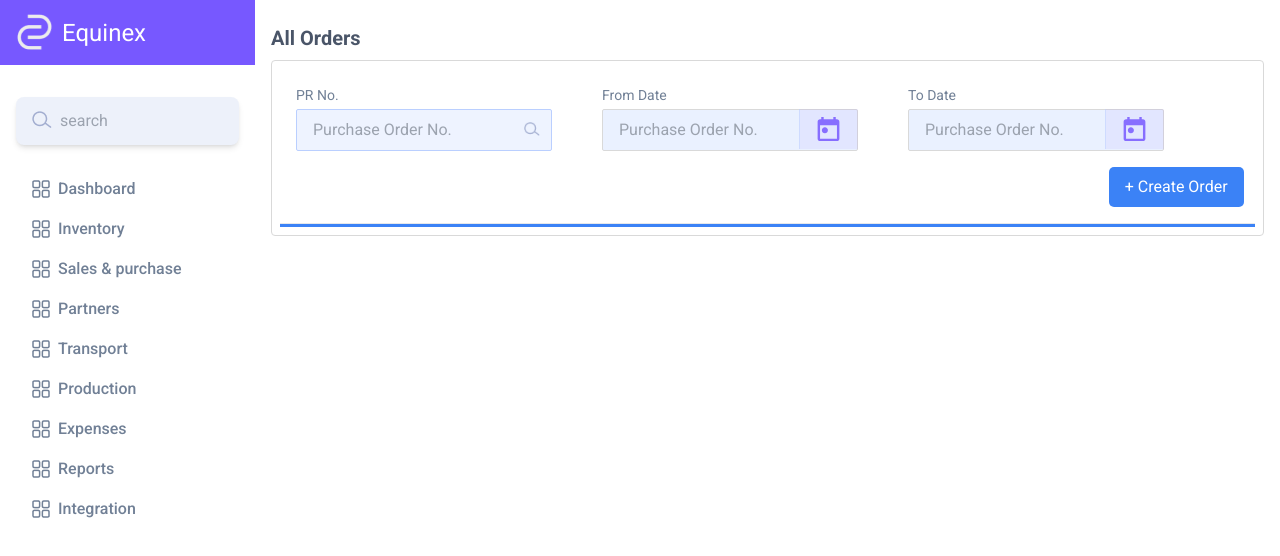
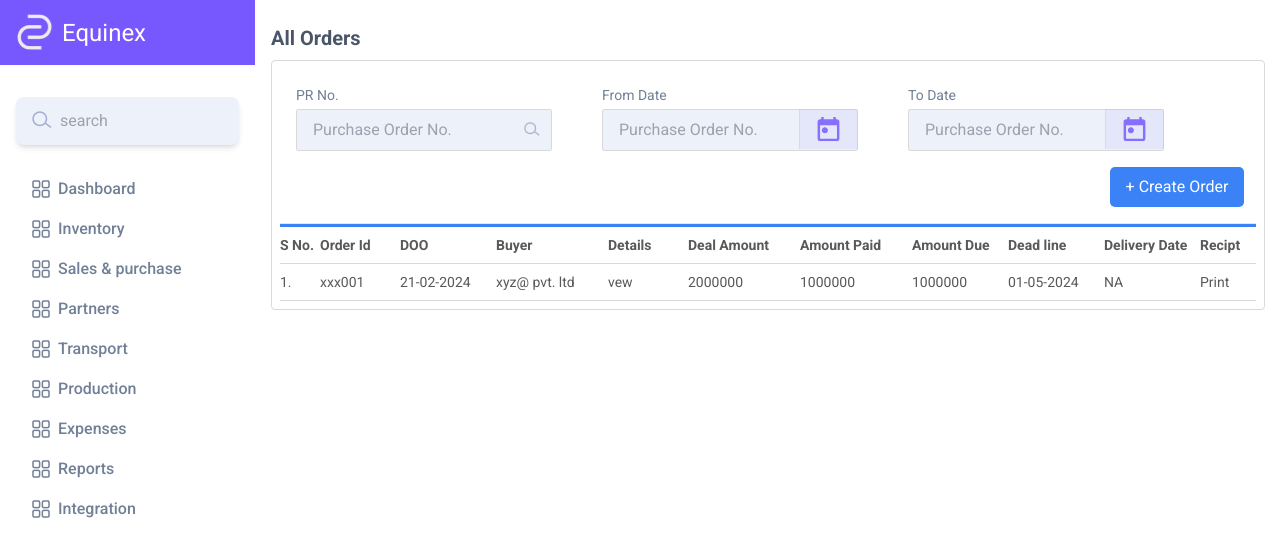
Before and after one commit to Dhruvanand24/equinexfrontend, a React (Vite) app: page /orderlist in a window 1280 px wide. Shown: the top 556 px of the page. Built offline with nearby package versions, Linux system fonts and the light colour scheme.

Commit message:
adding table

```diff
--- /dev/null
+++ b/src/components/Table.jsx
@@ -0,0 +1,39 @@
+import React from 'react'
+
+const Table = () => {
+  return (
+    <div>
+      <div id="tablehead" className='w-full flex text-[#595959] font-semibold text-sm py-2 border-b-[1px] border-[#D9D9D9]'>
+        <div className='w-10 flex text-wrap items-center justify-start'>S No.</div>
+        <div className='w-20 flex text-wrap items-center justify-start'>Order Id</div>
+        <div className='w-24 flex text-wrap items-center justify-start'>DOO</div>
+        <div className='w-28 flex text-wrap items-center justify-start'>Buyer</div>
+        <div className='w-20 flex text-wrap items-center justify-start'>Details</div>
+        <div className='w-28 flex text-wrap items-center justify-start'>Deal Amount</div>
+        <div className='w-28 flex text-wrap items-center justify-start'>Amount Paid</div>
+        <div className='w-24 flex text-wrap items-center justify-start'>Amount Due</div>
+        <div className='w-24 flex text-wrap items-center justify-start'>Dead line</div>
+        <div className='w-24 flex text-wrap items-center justify-start'>Delivery Date</div>
+        <div className='w-14 flex text-wrap items-center justify-start'>Recipt</div>
+      </div>
+
+
+
+      <div id="table body" className='w-full flex text-[#595959] text-sm py-2 border-b-[1px] border-[#D9D9D9]'>
+        <div className='w-10 overflow-x-auto overflow-y-hidden text-nowrap flex items-center justify-start'>1.</div>
+        <div className='w-20 overflow-x-auto overflow-y-hidden text-nowrap flex items-center justify-start'>xxx001</div>
+        <div className='w-24 overflow-x-auto overflow-y-hidden text-nowrap flex items-center justify-start'>21-02-2024</div>
+        <div className='w-28 overflow-x-auto overflow-y-hidden text-nowrap flex items-center justify-start'>xyz@ pvt. ltd</div>
+        <div className='w-20 overflow-x-auto overflow-y-hidden text-nowrap flex items-center justify-start'>vew </div>
+        <div className='w-28 overflow-x-auto overflow-y-hidden text-nowrap flex items-center justify-start'>2000000</div>
+        <div className='w-28 overflow-x-auto overflow-y-hidden text-nowrap flex items-center justify-start'>1000000</div>
+        <div className='w-24 overflow-x-auto overflow-y-hidden text-nowrap flex items-center justify-start'>1000000</div>
+        <div className='w-24 overflow-x-auto overflow-y-hidden text-nowrap flex items-center justify-start'>01-05-2024</div>
+        <div className='w-24 overflow-x-auto overflow-y-hidden text-nowrap flex items-center justify-start'>NA</div>
+        <div className='w-14 overflow-x-auto overflow-y-hidden text-nowrap flex items-center justify-start'>Print</div>
+      </div>
+    </div>
+  )
+}
+
+export default Table
--- a/src/pages/OrderList.jsx
+++ b/src/pages/OrderList.jsx
@@ -1,4 +1,5 @@
 import React from 'react'
+import Table from '../components/Table'
 const OrderList = () => {
   return (
     <div className='bg-white p-4 w-full flex flex-col justify-start items-start'>
@@ -10,7 +11,7 @@
             <div className=' flex flex-col gap-1'>
                 <p className='text-[#718096] text-sm'>PR No.</p>
                 <div className='relative w-fit overflow-hidden'>
-                    <input className=' w-[256px] bg-[#BACFFF] text-[#8792A4] bg-opacity-25 rounded-sm border-[#BACFFF] border-[1px] px-4 py-2 cursor-text outline-blue-500' type="text" placeholder='Purchase Order No.'/>
+                    <input className=' w-[256px] bg-[#edf1fa] text-[#8792A4] rounded-sm border-[#D9D9D9] border-[1px] px-4 py-2 cursor-text outline-blue-500' type="text" placeholder='Purchase Order No.'/>
                     <img className='absolute top-[5px] right-1 text-xl h-8 cursor-pointer p-2' src="search.png" alt="" />
                 </div>
             </div>
@@ -19,7 +20,7 @@
             <div className=' flex flex-col gap-1'>
                 <p className='text-[#718096] text-sm'>From Date</p>
                 <div className='relative w-fit overflow-hidden'>
-                    <input className=' w-[256px] bg-[#BACFFF] text-[#8792A4] bg-opacity-30 rounded-sm border-[#D9D9D9] border-[1px] px-4 py-2 cursor-text outline-blue-500' type="text" placeholder='Purchase Order No.'/>
+                    <input className=' w-[256px] bg-[#edf1fa] text-[#8792A4] rounded-sm border-[#D9D9D9] border-[1px] px-4 py-2 cursor-text outline-blue-500' type="text" placeholder='Purchase Order No.'/>
                     <img className='absolute top-0 right-0 text-xl h-10 cursor-pointer' src="/icons/Date.svg" alt="" />
                 </div>
             </div>
@@ -28,7 +29,7 @@
             <div className=' flex flex-col gap-1'>
                 <p className='text-[#718096] text-sm'>To Date</p>
                 <div className='relative w-fit overflow-hidden'>
-                    <input className=' w-[256px] bg-[#BACFFF] text-[#8792A4] bg-opacity-30 rounded-sm border-[#D9D9D9] border-[1px] px-4 py-2 cursor-text outline-blue-500' type="text" placeholder='Purchase Order No.'/>
+                    <input className=' w-[256px] bg-[#edf1fa] text-[#8792A4] rounded-sm border-[#D9D9D9] border-[1px] px-4 py-2 cursor-text outline-blue-500' type="text" placeholder='Purchase Order No.'/>
                     <img className='absolute top-0 right-0 text-xl h-10 cursor-pointer' src="/icons/Date.svg" alt="" />
                 </div>
             </div>
@@ -37,7 +38,7 @@
        <button className='px-4 py-2 bg-blue-500 rounded-[5px] text-white abs relative  left-[85%] hover:bg-blue-600'>+ Create Order</button>
 
        <hr className='bg-blue-500 h-1 mt-4'/>
-
+       <Table/>
       </div>
     </div>
   )
```
